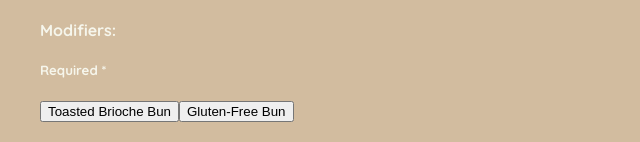
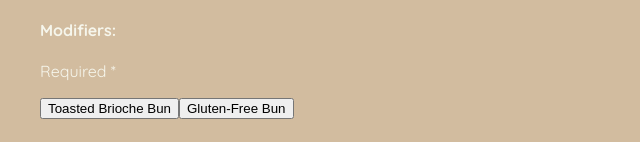
Before and after one commit to chingu-voyages/v50-tier1-team-03, a React (Vite) app: page /test in a window 1280 px wide. Shown: the part 217-359 px from the top of the page, without its empty margins (0-640 px from the left). Built offline with nearby package versions, Linux system fonts and the light colour scheme.

Commit message:
changed `h5` to `p` element, added class names

```diff
--- a/src/components/menuComponents/Modifications.jsx
+++ b/src/components/menuComponents/Modifications.jsx
@@ -15,9 +15,9 @@ export default function Modifications(){
     return(
     <   div className='modifications-container'>
             <h4>Modifiers:</h4>
-            <h5>Required *</h5>
-            <button onClick={(e) => handleModification(e)}>Toasted Brioche Bun</button>
-            <button onClick={(e) => handleModification(e)}>Gluten-Free Bun</button>
+            <p className="required">Required *</p>
+            <button className="modification-btn" onClick={(e) => handleModification(e)}>Toasted Brioche Bun</button>
+            <button className="modification-btn" onClick={(e) => handleModification(e)}>Gluten-Free Bun</button>
         </div>
     )
 }
```
